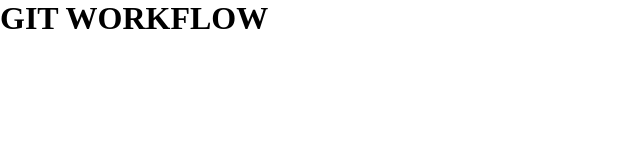
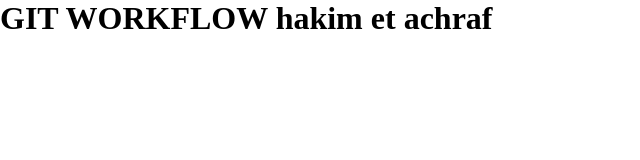
Before and after one commit to achrafelhour/github-workshop, a plain HTML site: page index.html in a window 1280 px wide. Shown: the whole page, without its empty margins (0-640 px from the left). Drawn offline with Linux system fonts and the light colour scheme.

Commit message:
change le nom de tete

```diff
--- a/index.html
+++ b/index.html
@@ -10,7 +10,7 @@
 
 <body>
 
-    <h1 class="some-heading">GIT WORKFLOW</h1>
+    <h1 class="some-heading">GIT WORKFLOW hakim et achraf</h1>
 
 </body>
 
```
